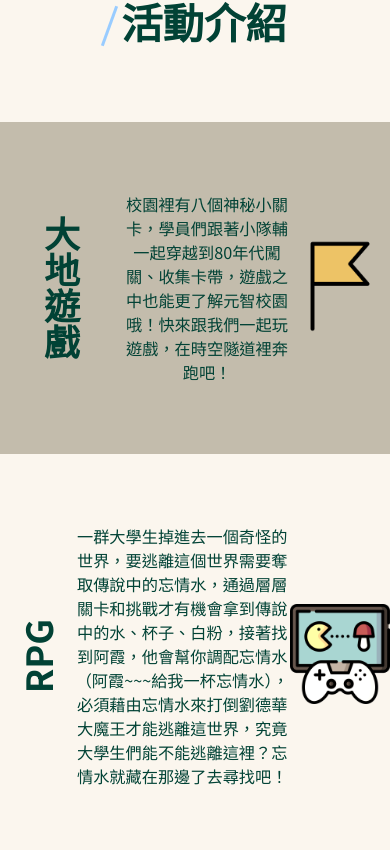
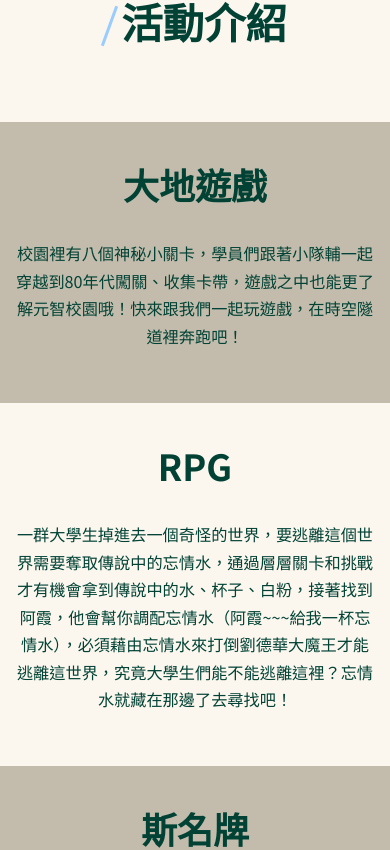
Before and after one commit to IBaseAsyncOrgFactoryProvider/ic-im-in-cse-2022, a Next.js app: page / in a window 390 px wide. Shown: the part 1878-2728 px from the top of the page. Built offline with nearby package versions, Linux system fonts and the light colour scheme.

Commit message:
Adjust features mobile layout

```diff
--- a/styles/Feature.module.css
+++ b/styles/Feature.module.css
@@ -15,6 +15,8 @@
 
 .rotated {
   transform: rotateZ(-90deg);
+  margin-left: 1rem;
+  margin-right: 1.75rem;
 }
 
 .container h3 {
@@ -29,8 +31,47 @@
 .container p {
   max-width: 25rem;
   font-size: 0.9rem;
+  line-height: 1.7;
 }
 
 .container img {
   max-width: 100px;
 }
+
+@media screen and (max-width: 700px) {
+  .container {
+    justify-content: space-between;
+  }
+
+  .container img {
+    display: none;
+  }
+
+  .container p {
+    padding-right: 16px;
+  }
+}
+
+@media screen and (max-width: 400px) {
+  .container {
+    flex-direction: column;
+    padding: 2rem 0;
+  }
+
+  .rotated {
+    transform: none;
+    margin-left: 0;
+    margin-right: 0;
+  }
+
+  .container p {
+    padding: 0 16px;
+  }
+
+  .container h3 {
+    text-orientation: unset !important;
+    writing-mode: unset !important;
+    margin-top: 0;
+    margin-bottom: 0.8rem;
+  }
+}
```
